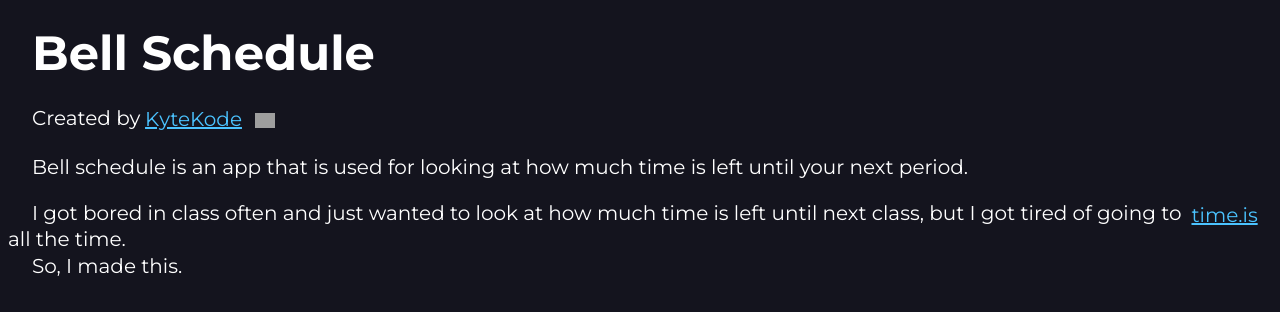
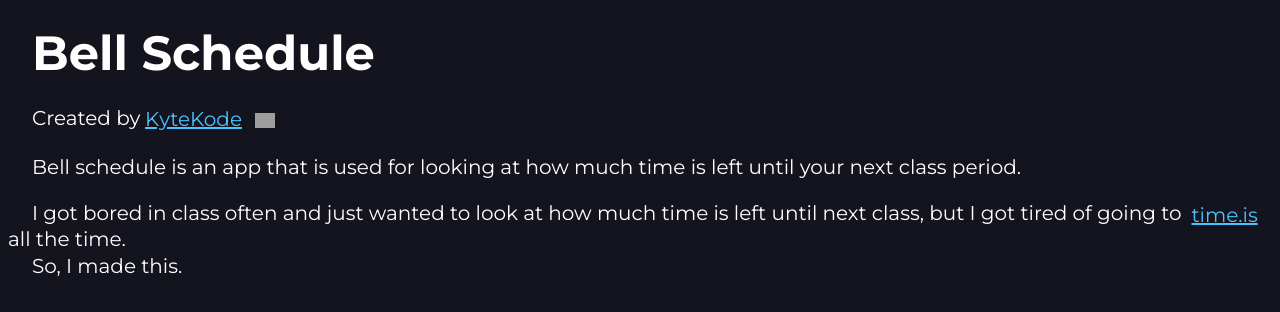
Before and after one commit to KyteKode/BellSchedule, a React (Vite) app: page / in a window 1280 px wide. Shown: the top 312 px of the page. Built offline with nearby package versions, Linux system fonts and the light colour scheme; grey boxes are pictures that could not be loaded.

Commit message:
Updated README

```diff
--- a/src/Desc.jsx
+++ b/src/Desc.jsx
@@ -14,7 +14,7 @@ function Desc() {
 
             <br /><br />
 
-            <p>Bell schedule is an app that is used for looking at how much time is left until your next period.</p> <br />
+            <p>Bell schedule is an app that is used for looking at how much time is left until your next class period.</p> <br />
             <span>
                 I got bored in class often and just wanted to look at how much time is left until next class,
                 but I got tired of going to <a href="https://time.is">time.is</a> all the time.
```
Also changed, not shown: 1 other file (tests, documents, lock files or other folders).
